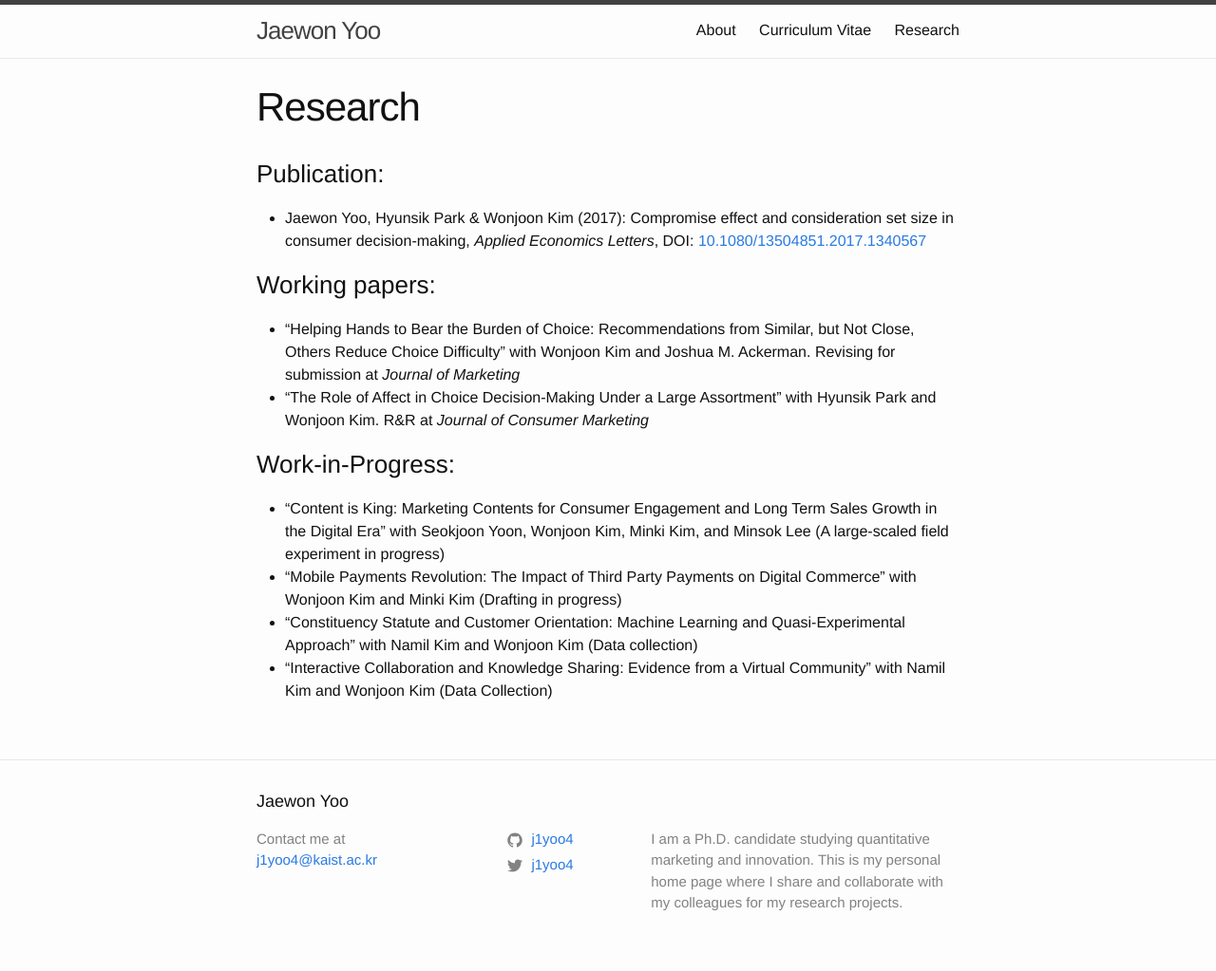
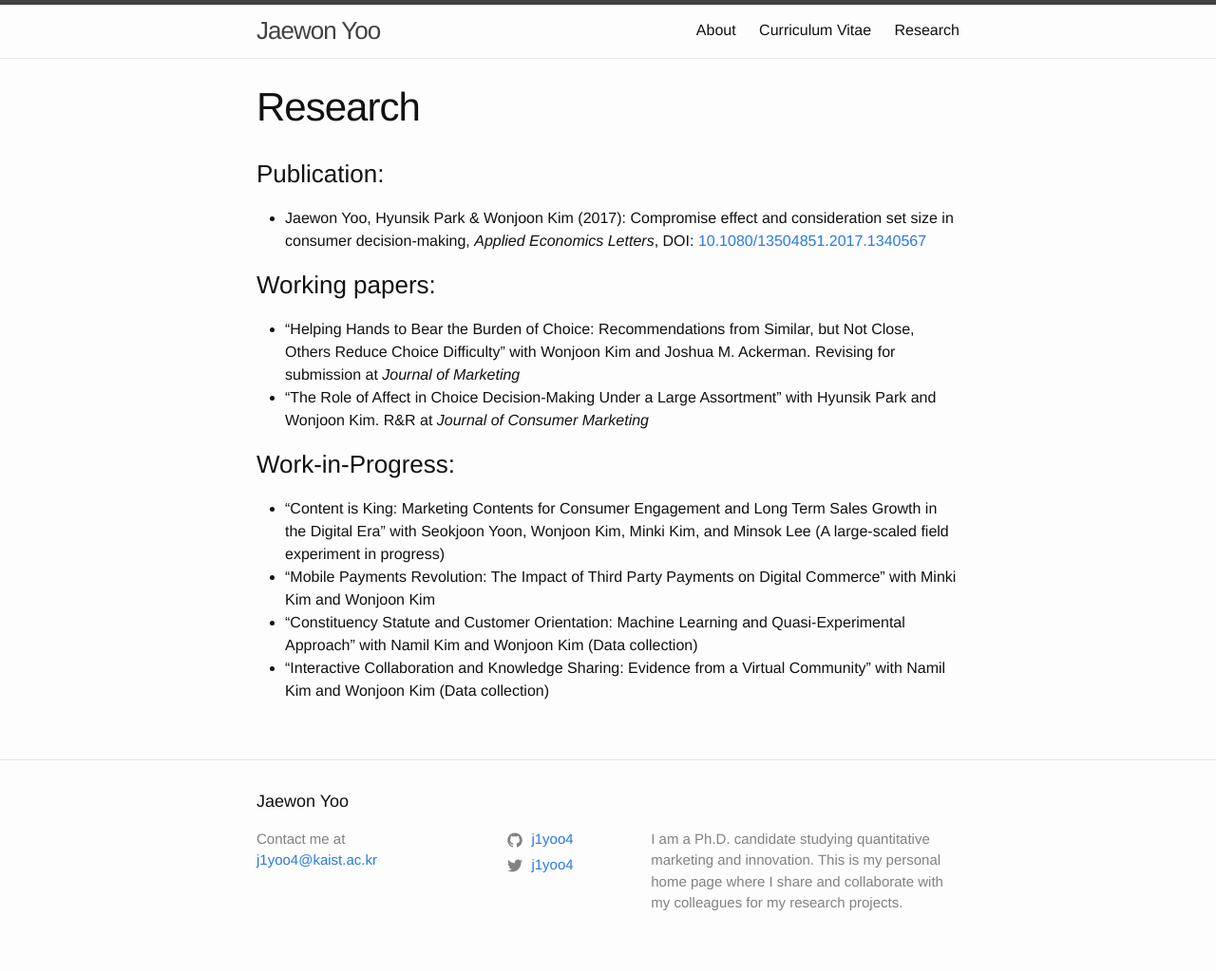
Before and after one commit to j1yoo/j1yoo.github.io, a Jekyll site: the page built from research.markdown, in a window 1280 px wide. Shown: the whole page at 95% size. Built offline with Jekyll 4.4.1, drawn with Linux system fonts in a browser that asks for light colours.

Commit message:
Update research.markdown

```diff
--- a/research.markdown
+++ b/research.markdown
@@ -13,6 +13,6 @@
 
 ### Work-in-Progress:
 * "Content is King: Marketing Contents for Consumer Engagement and Long Term Sales Growth in the Digital Era" with Seokjoon Yoon, Wonjoon Kim, Minki Kim, and Minsok Lee (A large-scaled field experiment in progress)
-* "Mobile Payments Revolution: The Impact of Third Party Payments on Digital Commerce" with Wonjoon Kim and Minki Kim (Drafting in progress)
+* "Mobile Payments Revolution: The Impact of Third Party Payments on Digital Commerce" with Minki Kim and Wonjoon Kim
 * "Constituency Statute and Customer Orientation: Machine Learning and Quasi-Experimental Approach" with Namil Kim and Wonjoon Kim (Data collection)
-* "Interactive Collaboration and Knowledge Sharing: Evidence from a Virtual Community" with Namil Kim and Wonjoon Kim (Data Collection)
+* "Interactive Collaboration and Knowledge Sharing: Evidence from a Virtual Community" with Namil Kim and Wonjoon Kim (Data collection)
```
